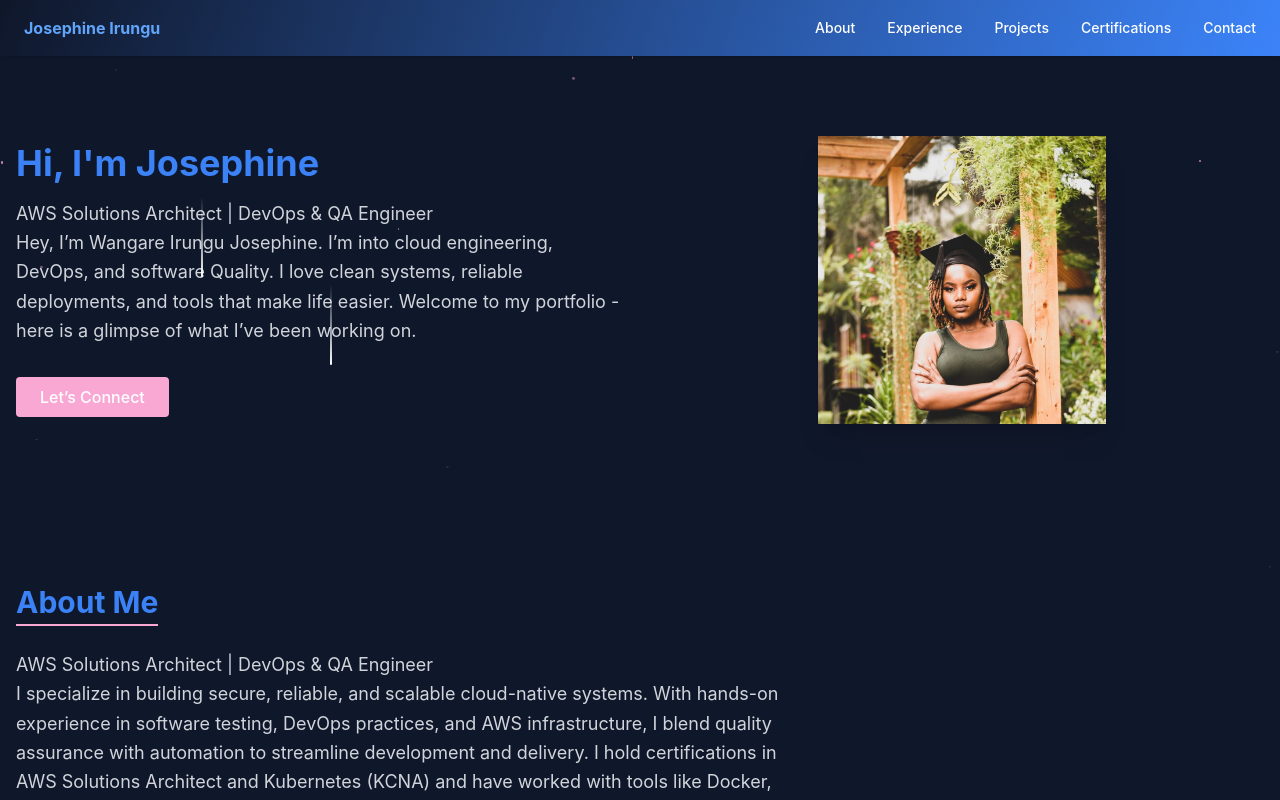
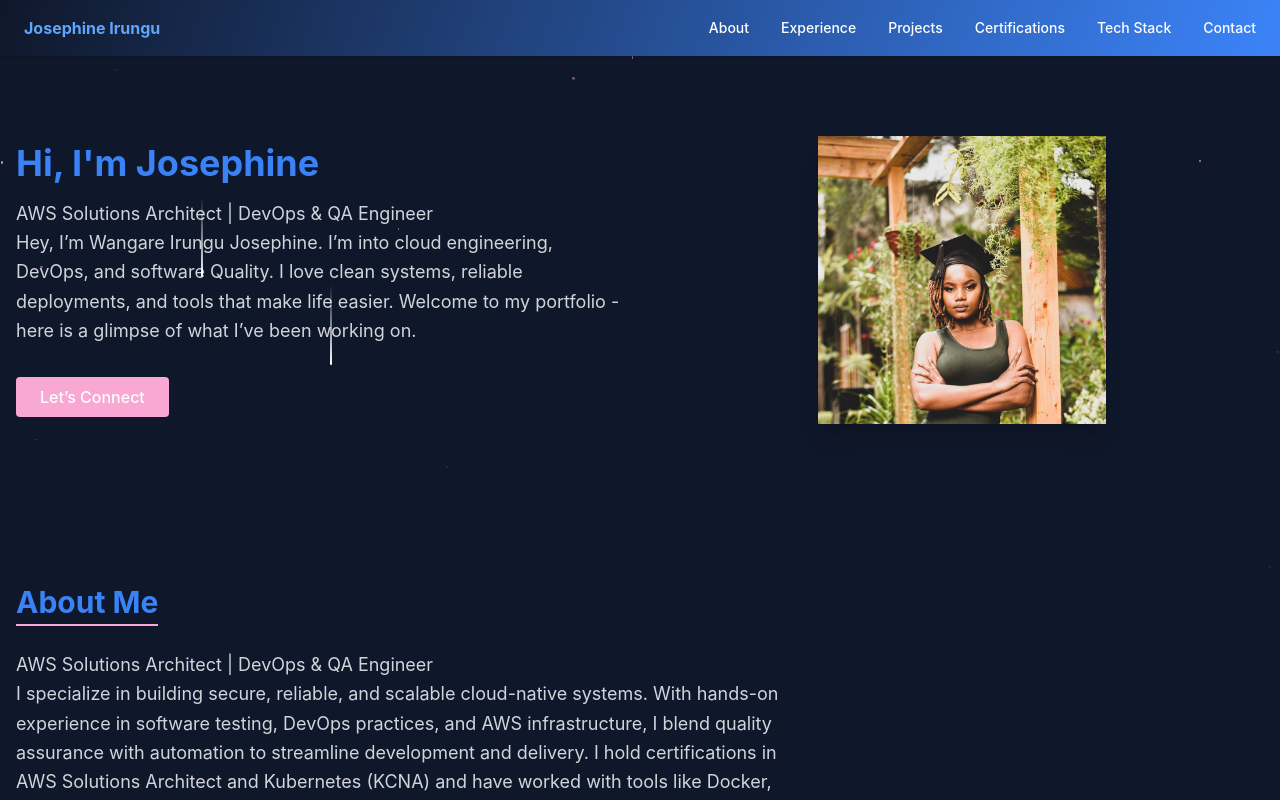
Before and after one commit to wangare-i/Portfolio, a React (Vite) app in the folder my-portfolio/: page / in a window 1280 px wide. Shown: the top 800 px of the page. Built offline with nearby package versions, Linux system fonts and the light colour scheme.

Commit message:
techstack

```diff
--- a/my-portfolio/src/components/Header.tsx
+++ b/my-portfolio/src/components/Header.tsx
@@ -10,6 +10,7 @@ function Header() {
     { name: "Experience", href: "#experience" },
     { name: "Projects", href: "#projects" },
     { name: "Certifications", href: "#certifications" },
+    { name: "Tech Stack", href: "#tech" },
     { name: "Contact", href: "#contact" },
   ];
 
--- a/my-portfolio/src/components/TechStack.tsx
+++ b/my-portfolio/src/components/TechStack.tsx
@@ -36,7 +36,7 @@ function TechStack() {
       className="py-20 bg-primary text-white"
     >
       <div className="container mx-auto px-4">
-        <h2 className="text-3xl font-bold text-highlight mb-10">Tools & Technologies</h2>
+        <h2 className="text-3xl font-bold text-highlight mb-10">Tools & Technology Stack</h2>
         <div className="grid grid-cols-3 md:grid-cols-4 gap-6 text-center">
           {tools.map((tool, idx) => (
             <div
```
